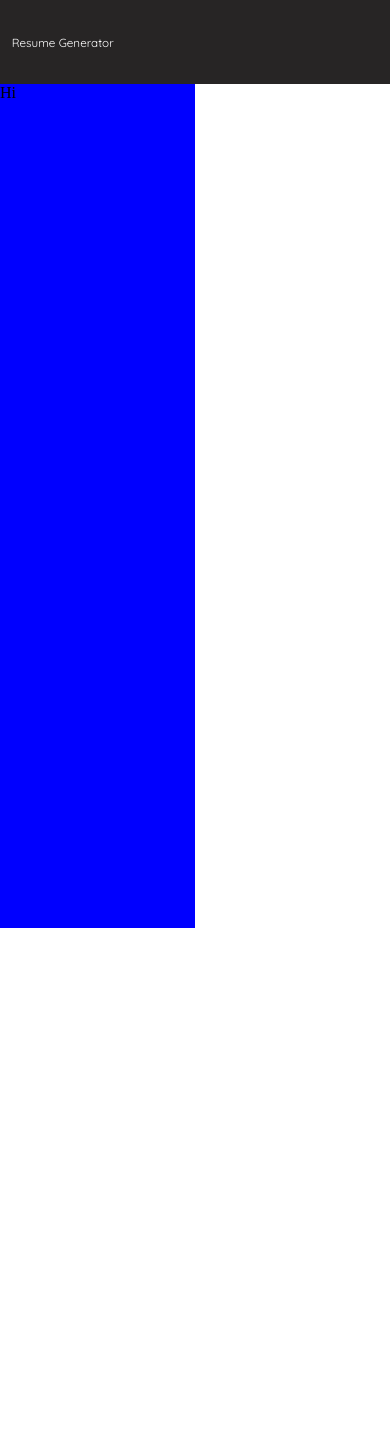
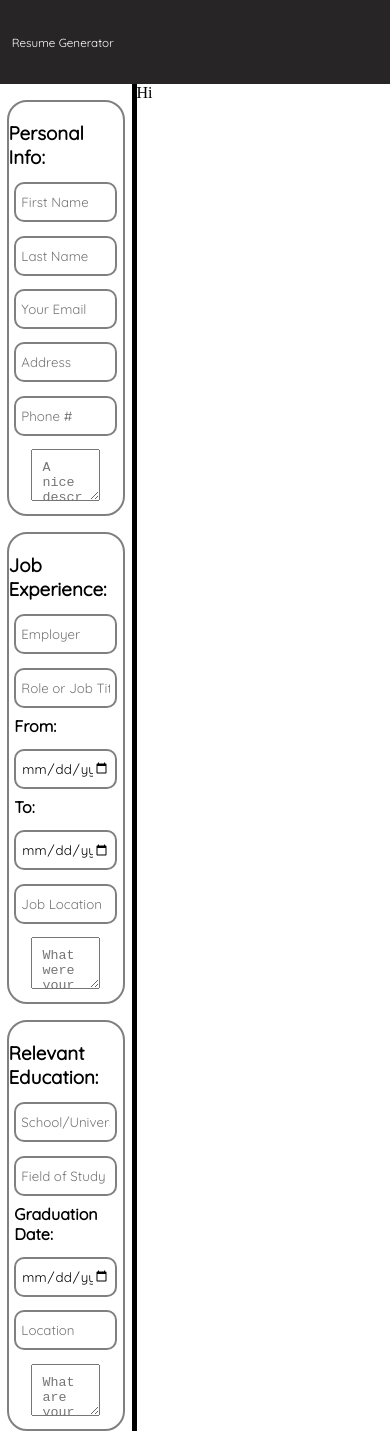
Before and after one commit to PkTheCoda/Resume-Generator, a React (Create React App) app: page / in a window 390 px wide. Before the commit the page ends 928 px from the top, so only its background shows below. Built offline with nearby package versions, Linux system fonts and the light colour scheme.

Commit message:
Setup all default inputs and added responsive design

```diff
--- a/src/App.js
+++ b/src/App.js
@@ -2,7 +2,6 @@ import React from "react";
 import "./style.css";
 import Header from "./Header.js"
 import Information from "./Information.js"
-import Preview from "./Preview.js"
 
 export default function App() {
   return (
--- a/src/Information.js
+++ b/src/Information.js
@@ -1,11 +1,129 @@
 import React from 'react'
 import { useState } from 'react'
 
-function Information() {
+function Information(props) {
   return (
-    <div className="information--holder">
-      Hi
-    </div>
+    <>
+      <div className="information--holder">
+
+        <div className="personal--holder holder">
+          <h3 className="content--title">Personal Info:</h3>
+
+          <input
+            type="text"
+            placeholder="First Name"
+          />
+
+          <input
+            type="text"
+            placeholder="Last Name"
+          />
+
+          <input
+            type="email"
+            placeholder="Your Email"
+          />
+
+          <input
+            type="email"
+            placeholder="Address"
+          />
+
+          <input
+            type="text"
+            placeholder="Phone #"
+          />
+
+        <textarea
+            type="textarea"
+            placeholder="A nice description of yourself . . ."
+          />
+
+        </div>
+
+        <div className="experience--holder holder">
+          <h3 className="content--title">Job Experience:</h3>
+
+          <input
+            type="text"
+            placeholder="Employer"
+          />
+
+          <input
+            type="text"
+            placeholder="Role or Job Title"
+          />
+
+          <div className="label-input-pair">
+            <label htmlFor="from-job">From:</label>
+            <input
+              class="label-input"
+              id="from-job"
+              type="date"
+            />
+          </div>
+
+          <div className="label-input-pair">
+            <label htmlFor="to-job">To:</label>
+            <input
+              class="label-input"
+              id="to-job"
+              type="date"
+            />
+          </div>
+
+          <input
+            type="text"
+            placeholder="Job Location"
+          />
+
+          <textarea
+            type="text"
+            placeholder="What were your responsibilities and accomplishments?"
+          />
+
+        </div>
+
+        <div className="education--holder holder">
+          <h3 className="content--title">Relevant Education:</h3>
+
+          <input
+            type="text"
+            placeholder="School/University"
+          />
+
+          <input
+            type="text"
+            placeholder="Field of Study"
+          />
+
+          <div className="label-input-pair">
+            <label htmlFor="grad--date">Graduation Date:</label>
+            <input
+              class="label-input"
+              type="date"
+              placeholder="Graduation Date"
+              id="grad--date"
+            />
+          </div>
+
+          <input
+            type="text"
+            placeholder="Location"
+          />
+
+          <textarea
+            placeholder="What are your academic achievements?"
+          />
+
+        </div>
+
+      </div>
+
+      <div className="preview--holder">
+        Hi
+      </div>
+  </>
   )
 }
 
--- a/src/Preview.js
+++ /dev/null
@@ -1,10 +0,0 @@
-import React from 'react'
-import { useState } from 'react'
-
-function Preview() {
-  return (
-    <h1>Hello World</h1>
-  )
-}
-
-export default Preview
--- a/src/style.css
+++ b/src/style.css
@@ -1,4 +1,8 @@
 @import url('https://fonts.googleapis.com/css2?family=Heebo&family=Outfit&family=Quicksand&display=swap');
+
+:root {
+  --main-font: 'Quicksand', sans-serif;
+}
 
 h1,
 p {
@@ -31,7 +35,7 @@ body {
 }
 
 .header--title {
-  font-family: 'Quicksand', sans-serif;
+  font-family: var(--main-font);
   font-weight: 500;
   font-size:3vw;
   padding-left: 1em;
@@ -45,7 +49,66 @@ body {
 }
 
 .information--holder {
-  width:50%;
+  width:35%;
+  height:max-content;
+  display:flex;
+  flex-direction: column;
+  align-items: center;
+  border-right: 5px solid black;
+}
+
+.preview--holder {
+  width:65%;
   height:100%;
-  background-color:blue;
 }
+
+.content--title {
+  font-family: var(--main-font);
+  margin-top: 1em;
+}
+
+.holder {
+  border: 2px solid grey;
+  border-radius:20px;
+  height: max-content;
+  width: 90%;
+  margin-top: 1em;
+  display:flex;
+  flex-direction: column;
+  align-items: center;
+}
+
+input {
+  margin-top: 1em;
+  height: 3em;
+  width: 90%;
+  padding: 5px;
+  border: 2px solid grey;
+  border-radius: 10px;
+  font-family: var(--main-font)
+}
+
+input:hover {
+  border: 2px solid black;
+}
+
+textarea {
+  margin: 1em 0em 1em 0em;
+  padding:10px;
+  width: 60%;
+}
+
+label {
+  font-family: var(--main-font);
+  margin-top: 0.5em;
+  font-weight: 600;
+  display: block;
+}
+
+.label-input-pair {
+  width: 90%;
+}
+
+.label-input {
+  width:100%;
+}
```
